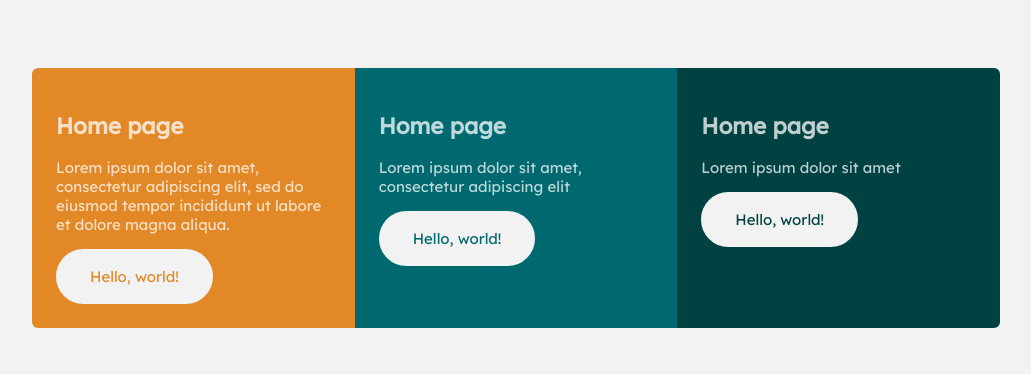
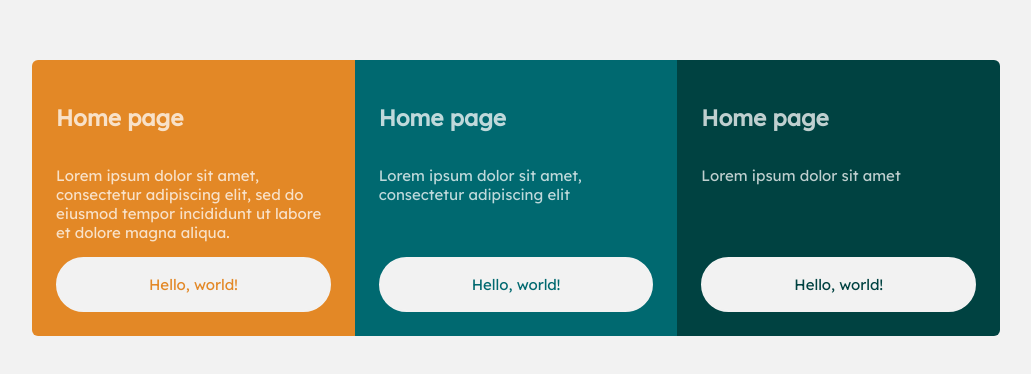
Before and after one commit to lethiandev/fm-three-column-cards, a Vue app: page / in a window 1280 px wide. Shown: the part 202-576 px from the top of the page, without its empty margins (124-1155 px from the left). Built offline with nearby package versions, Linux system fonts and the light colour scheme.

Commit message:
Add card grid layout

```diff
--- a/src/scss/cards.module.scss
+++ b/src/scss/cards.module.scss
@@ -4,6 +4,9 @@
   padding: 24px;
   background: vars.$color-white;
   color: vars.$color-muted;
+
+  display: grid;
+  grid-template: auto 1fr auto / 1fr;
 
   @each $name, $color in vars.$colors {
     &.variant-#{$name} {
```
